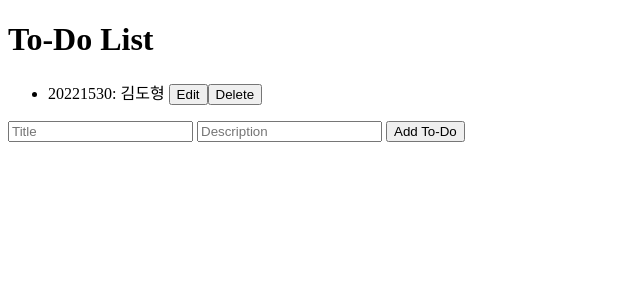
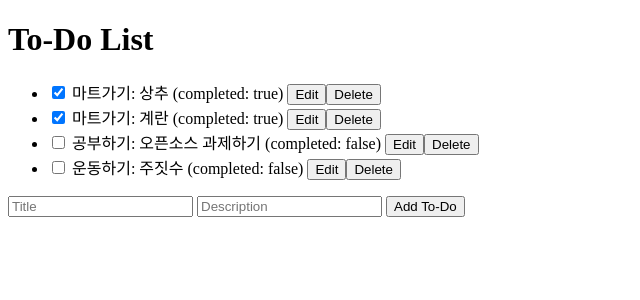
Before and after one commit to wiishj/FastApi-Todos_new, a FastAPI app: page / in a window 1280 px wide. Shown: the top 300 px of the page, without its empty margins (0-640 px from the left). Run offline with FastAPI, Linux system fonts and the light colour scheme.

Commit message:
version 2

```diff
--- a/main.py
+++ b/main.py
@@ -48,7 +48,7 @@ def create_todo(todo: TodoItem):
     return todo
 
 
-# To-Do 항목 수정
+# To-Do 항목 수정 (완료 여부 수정 포함)
 @app.put("/todos/{todo_id}", response_model=TodoItem)
 def update_todo(todo_id: int, updated_todo: TodoItem):
     todos = load_todos()
@@ -72,6 +72,6 @@ def delete_todo(todo_id: int):
 # HTML 파일 서빙
 @app.get("/", response_class=HTMLResponse)
 def read_root():
-    with open("templates/index.html", "r") as file:
+    with open("templates/index.html", "r", encoding="utf-8") as file:
         content = file.read()
     return HTMLResponse(content=content)
--- a/templates/index.html
+++ b/templates/index.html
@@ -21,7 +21,12 @@
         todoList.innerHTML = "";
         todos.forEach((todo) => {
           const li = document.createElement("li");
-          li.innerHTML = `${todo.title}: ${todo.description} `;
+          li.innerHTML = `
+            <input type="checkbox" ${
+              todo.completed ? "checked" : ""
+            } onchange="toggleCompleted(${todo.id}, this)" />
+            ${todo.title}: ${todo.description} (completed: ${todo.completed})
+          `;
 
           const editButton = document.createElement("button");
           editButton.textContent = "Edit";
@@ -79,6 +84,24 @@
         fetchTodos();
       }
 
+      async function toggleCompleted(id, checkbox) {
+        const todos = await fetch("/todos");
+        const todosData = await todos.json();
+        const todo = todosData.find((item) => item.id === id);
+
+        const updatedTodo = {
+          ...todo, // 기존 todo 데이터 가져오기
+          completed: checkbox.checked, // 완료 상태만 갱신
+        };
+
+        await fetch(`/todos/${id}`, {
+          method: "PUT",
+          headers: { "Content-Type": "application/json" },
+          body: JSON.stringify(updatedTodo), // 수정된 todo 데이터를 보내기
+        });
+        fetchTodos();
+      }
+
       fetchTodos();
     </script>
   </body>
--- a/todo.json
+++ b/todo.json
@@ -1,8 +1,26 @@
 [
     {
         "id": 1741841873571,
-        "title": "20221530",
-        "description": "\uae40\ub3c4\ud615",
+        "title": "\ub9c8\ud2b8\uac00\uae30",
+        "description": "\uc0c1\ucd94",
+        "completed": true
+    },
+    {
+        "id": 1742982493384,
+        "title": "\ub9c8\ud2b8\uac00\uae30",
+        "description": "\uacc4\ub780",
+        "completed": true
+    },
+    {
+        "id": 1742982503402,
+        "title": "\uacf5\ubd80\ud558\uae30",
+        "description": "\uc624\ud508\uc18c\uc2a4 \uacfc\uc81c\ud558\uae30",
+        "completed": false
+    },
+    {
+        "id": 1742982508891,
+        "title": "\uc6b4\ub3d9\ud558\uae30",
+        "description": "\uc8fc\uc9d3\uc218",
         "completed": false
     }
 ]
```
